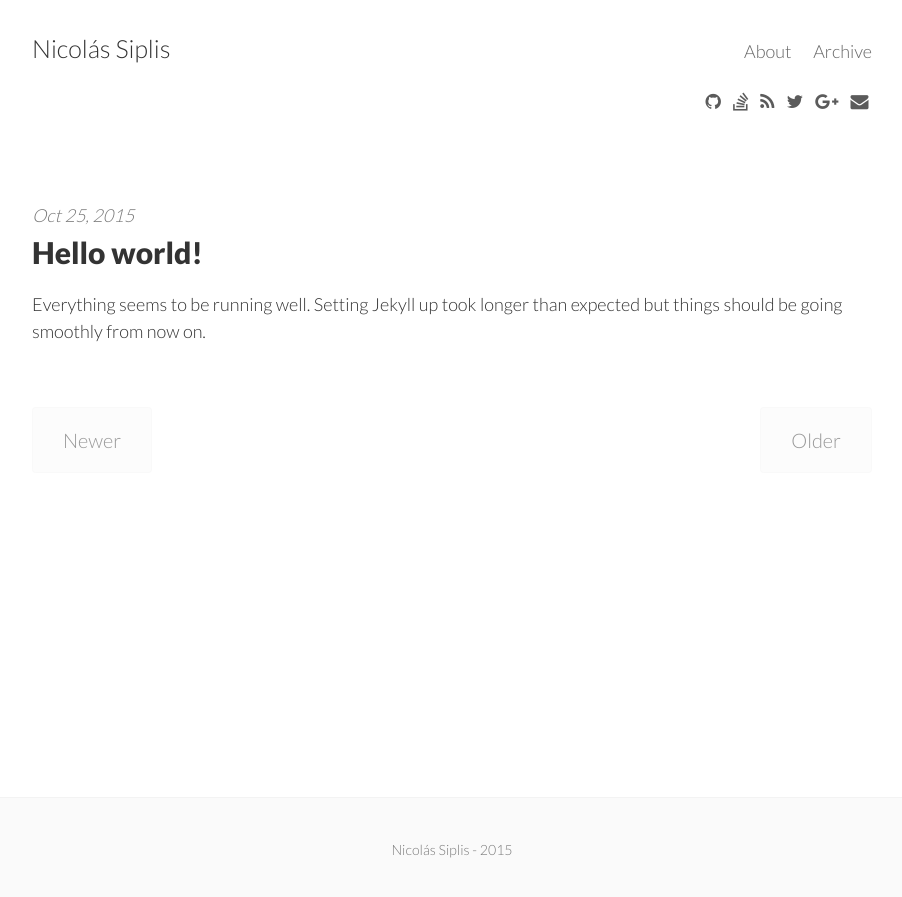
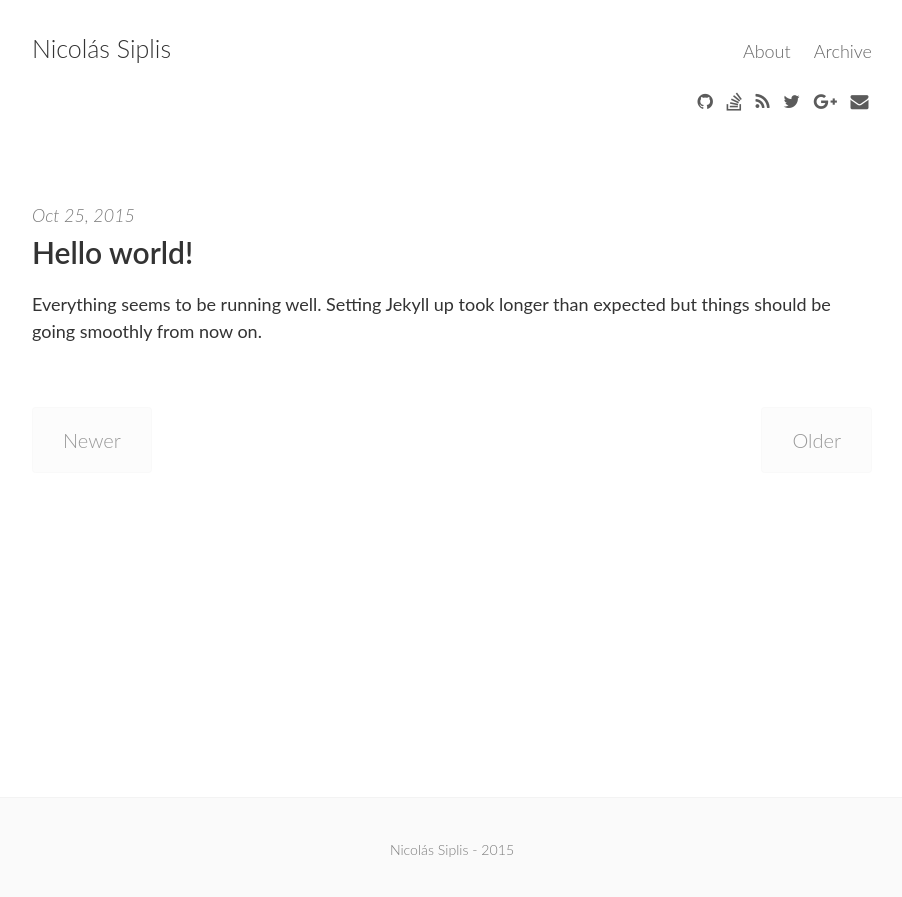
Before and after one commit to actividad-parlamentaria/actividad-parlamentaria.github.io, a Jekyll site: the page built from index.html, in a window 1280 px wide. Shown: the top 897 px of the page, without its empty margins (188-1090 px from the left). Built offline with Jekyll 4.4.1, drawn with Linux system fonts in a browser that asks for light colours; nearby versions of some CDN libraries; the list of posts is cut into pages by our own code.

Commit message:
Removed unused fonts

```diff
--- a/_includes/head.html
+++ b/_includes/head.html
@@ -13,7 +13,7 @@
     <link rel="stylesheet" href="{{ "/css/pixyll.css" | prepend: site.baseurl }}?{{ site.time | date: "%Y%m%d%H%M" }}" type="text/css">
 
     <!-- Fonts -->
-    <link href='//fonts.googleapis.com/css?family=Lato:900,300' rel='stylesheet' type='text/css'>
+
     {% if site.show_social_icons or site.show_sharing_icons %}
       <link href="//maxcdn.bootstrapcdn.com/font-awesome/4.4.0/css/font-awesome.min.css" rel="stylesheet">
     {% endif %}
--- a/_sass/_pagination.scss
+++ b/_sass/_pagination.scss
@@ -1,6 +1,6 @@
 .pagination {
   font-size: 1rem;
-  font-family: 'Lato', 'Helvetica Neue', Helvetica, sans-serif;
+  font-family: 'Lato', sans-serif;
   font-weight: 300;
   text-align: center;
 }
--- a/_sass/_variables.scss
+++ b/_sass/_variables.scss
@@ -1,12 +1,12 @@
 // Typography
 $base-font-size: 14px !default;
 $bold-font-weight: bold !default;
-$font-family: 'Lato', 'Helvetica Neue', Helvetica, sans-serif !default;
+$font-family: 'Lato', sans-serif !default;
 $line-height: 1.5 !default;
-$heading-font-family: 'Lato', 'Helvetica Neue', Helvetica, sans-serif !default;
+$heading-font-family: 'Lato', sans-serif !default;
 $heading-font-weight: 900 !default;
 $heading-line-height: 1.25 !default;
-$monospace-font-family: 'Source Code Pro', Consolas, monospace !default;
+$monospace-font-family: 'Source Code Pro', 'Inconsolata', Consolas, monospace !default;
 $h1: 1.5rem !default; //Post title
 $h2: 1.5rem !default;
 $h3: 1.25rem !default;
```
